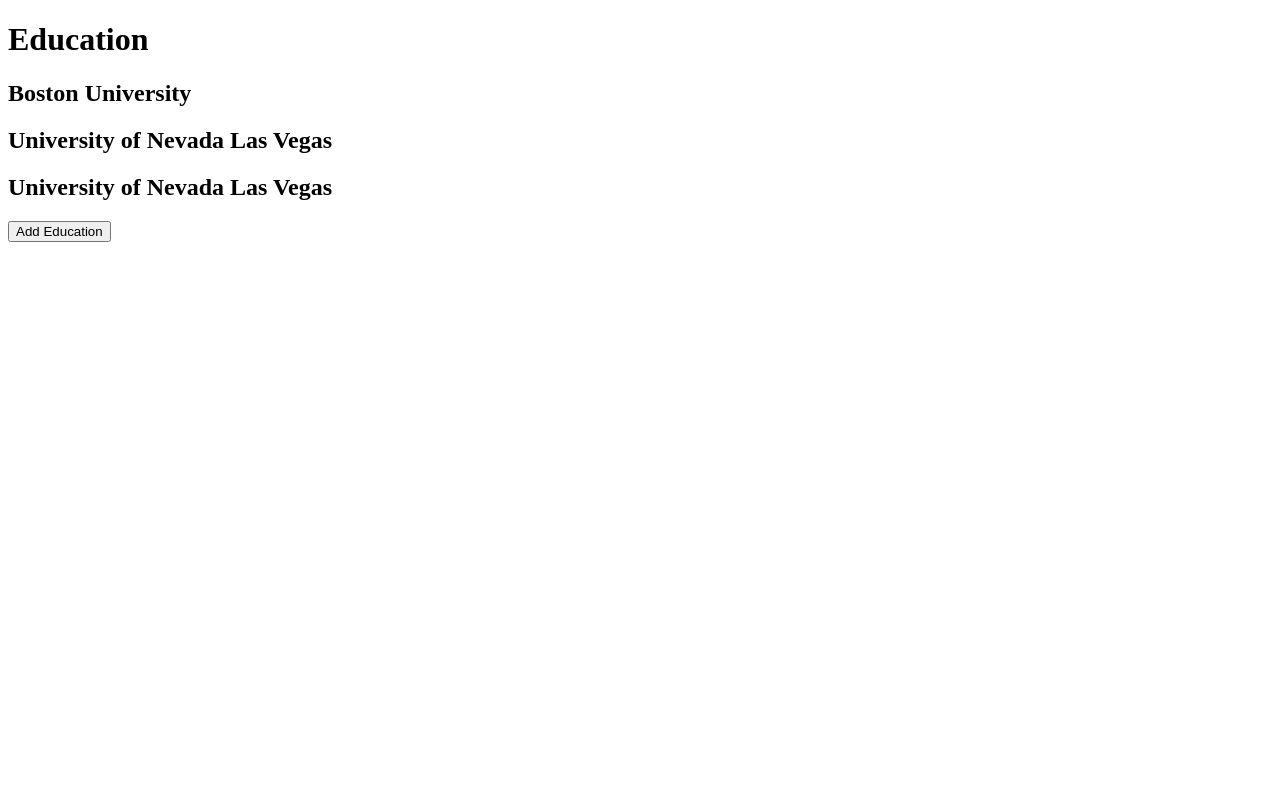
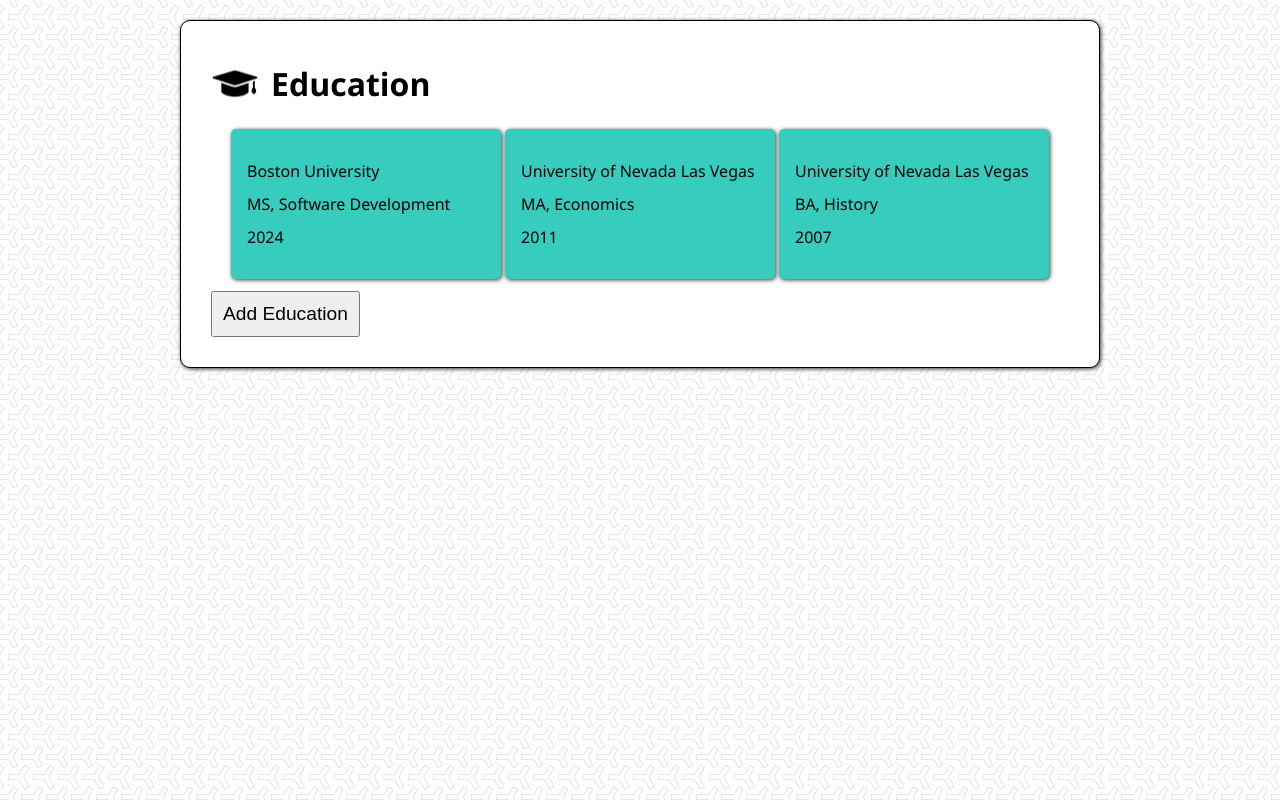
Before and after one commit to alansanders/METCS601, a plain HTML site: page index.html in a window 1280 px wide. Both pictures are taken after a click on the button "Add Education". Drawn offline with Linux system fonts and the light colour scheme.

Commit message:
Polished CSS and added images

```diff
--- a/css/main.css
+++ b/css/main.css
@@ -4,4 +4,62 @@
     padding:0;
     margin: auto;
     font-size: 16px;
+    background-image: url("../images/y-so-serious-white.png");
 }
+
+#logo {
+    display: inline;
+}
+
+#educationWrapper {
+    border: 1px solid black;
+    background-color: #fff;
+    padding: 20px;
+    margin: 20px;
+    border-radius: 10px;
+    box-shadow: 1px 1px 4px 0px rgba(0,0,0,.8);
+}
+
+h1 {
+    background-image: url("../images/education-icon-vector_64x64.png");
+    background-position: 2px;
+    background-repeat: no-repeat;
+    padding-left: 70px;
+}
+
+#education {
+    display: flex;
+    flex-direction: row;
+    justify-content: center;
+    flex-wrap: wrap;
+}
+
+.degree-item {
+    min-width:250px;
+    background: #37cdbe;
+    padding: 10px;
+    margin: 2px;
+    border-radius: 5px;
+    box-shadow: 1px 1px 4px 0px rgba(0,0,0,.8);
+}
+
+.degree-item:hover {
+    box-shadow: 1px 1px 4px 0px rgba(0,0,0,.8);
+    border-radius: 5px;
+}
+
+dt {
+    padding: 5px;
+    margin: 1px;
+}
+
+dt:hover {
+    background-color: #2ba69a;
+    box-shadow: 1px 1px 4px 0px rgba(0,0,0,.8);
+}
+
+#addEducation {
+    font-size: 120%;
+    padding: 10px;
+    margin: 10px;
+}
--- a/data/education.json
+++ b/data/education.json
@@ -3,19 +3,19 @@
 
         {
             "school": "Boston University",
-            "program-major": "Software Development",
+            "program": "Software Development",
             "type": "MS",
             "yearConferred": 2024
         },
         {
             "school": "University of Nevada Las Vegas",
-            "program-major": "Economics",
+            "program": "Economics",
             "type": "MA",
             "yearConferred": 2011
         },
         {
             "school": "University of Nevada Las Vegas",
-            "program-major": "History",
+            "program": "History",
             "type": "BA",
             "yearConferred": 2007
         }
--- a/index.html
+++ b/index.html
@@ -2,17 +2,17 @@
 
 <html lang="en">
     <head>
+        <title>Education Generator: Assignment 5</title>
         <!-- CSS -->
-        <link src="./css/main.css" rel="stylesheet">
+        <link href="./css/main.css" rel="stylesheet">
     </head>
     <body>
-        <header>
-
-        </header>
         <main>
-            <h1>Education</h1>
-            <div id="education"></div>
-            <button id="addEducation">Add Education</button>
+            <div id="educationWrapper">
+                <h1>Education</h1>
+                <div id="education"></div>
+                <button id="addEducation">Add Education</button>
+            </div>
         </main>
         <script src="./js/main.js"></script>
     </body>
--- a/js/main.js
+++ b/js/main.js
@@ -18,9 +18,21 @@
 function processEducation(education){
     const educationlist = education.degrees.map(education => {
         return `
-        <h2>
-        ${education.school}
-        </h2>
+        <div class="degree-item">
+            <dl>
+                <dt>
+                ${education.school}
+                </dt>
+                <dt>
+                ${education.type}, ${education.program}
+                </dt>
+                <dt>
+                ${education.yearConferred}
+                </dt>
+                <dd>
+                </dd>
+            </dl>
+        </div>
         `
     })
 
```
Also changed, not shown: images/education-icon-vector.jpg (added), images/education-icon-vector_32x32.png (added), images/education-icon-vector_64x64.png (added), images/university.png (added), images/y-so-serious-white.png (added).
